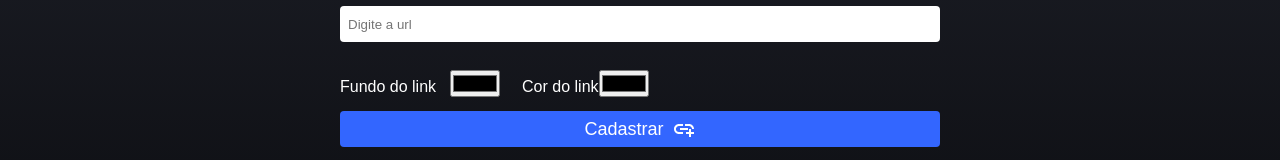
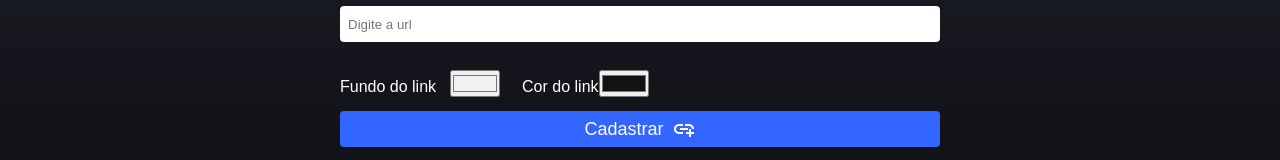
Before and after one commit to RayanneRamos/DevLink, a React (Create React App) app: page /admin in a window 1280 px wide. Shown: the part 320-480 px from the top of the page. Built offline with nearby package versions, Linux system fonts and the light colour scheme; no server answers; sample sign-in values are in the browser's storage.

Commit message:
Criando os states da página Admin

```diff
--- a/src/pages/Admin/index.jsx
+++ b/src/pages/Admin/index.jsx
@@ -4,8 +4,14 @@ import { Logo } from '../../components/Logo';
 import { Input } from '../../components/Input';
 import { MdAddLink } from 'react-icons/md';
 import { FiTrash2 } from 'react-icons/fi';
+import { useState } from 'react';
 
 export function Admin() {
+  const [ nameInput, setNameInput ] = useState('');
+  const [ urlInput, setUrlInput ] = useState('');
+  const [ backgroundColorInput, setBackgroundColorInput ] = useState('#f1f1f1');
+  const [ textColorInput, setTextColorInput ] = useState('#121212');
+
   return (
     <div className="admin-container">
       <Header />
@@ -14,23 +20,31 @@ export function Admin() {
         <label className="label">Nome do link</label>
         <Input
           placeholder='Nome do link'
+          value={nameInput}
+          onChange={(event) => setNameInput(event.target.value)}
         />
         <label className="label">Url do link</label>
         <Input
           type='url'
           placeholder='Digite a url'
+          value={urlInput}
+          onChange={(event) => setUrlInput(event.target.value)}
         />
         <section className="container-colors">
           <div>
             <label className="label right">Fundo do link</label>
             <input
               type='color'
+              value={backgroundColorInput}
+              onChange={(event) => setBackgroundColorInput(event.target.value)}
             />
           </div>
           <div>
             <label className="label">Cor do link</label>
             <input
               type='color'
+              value={textColorInput}
+              onChange={(event) => setTextColorInput(event.target.value)}
             />
           </div>
         </section>
```
